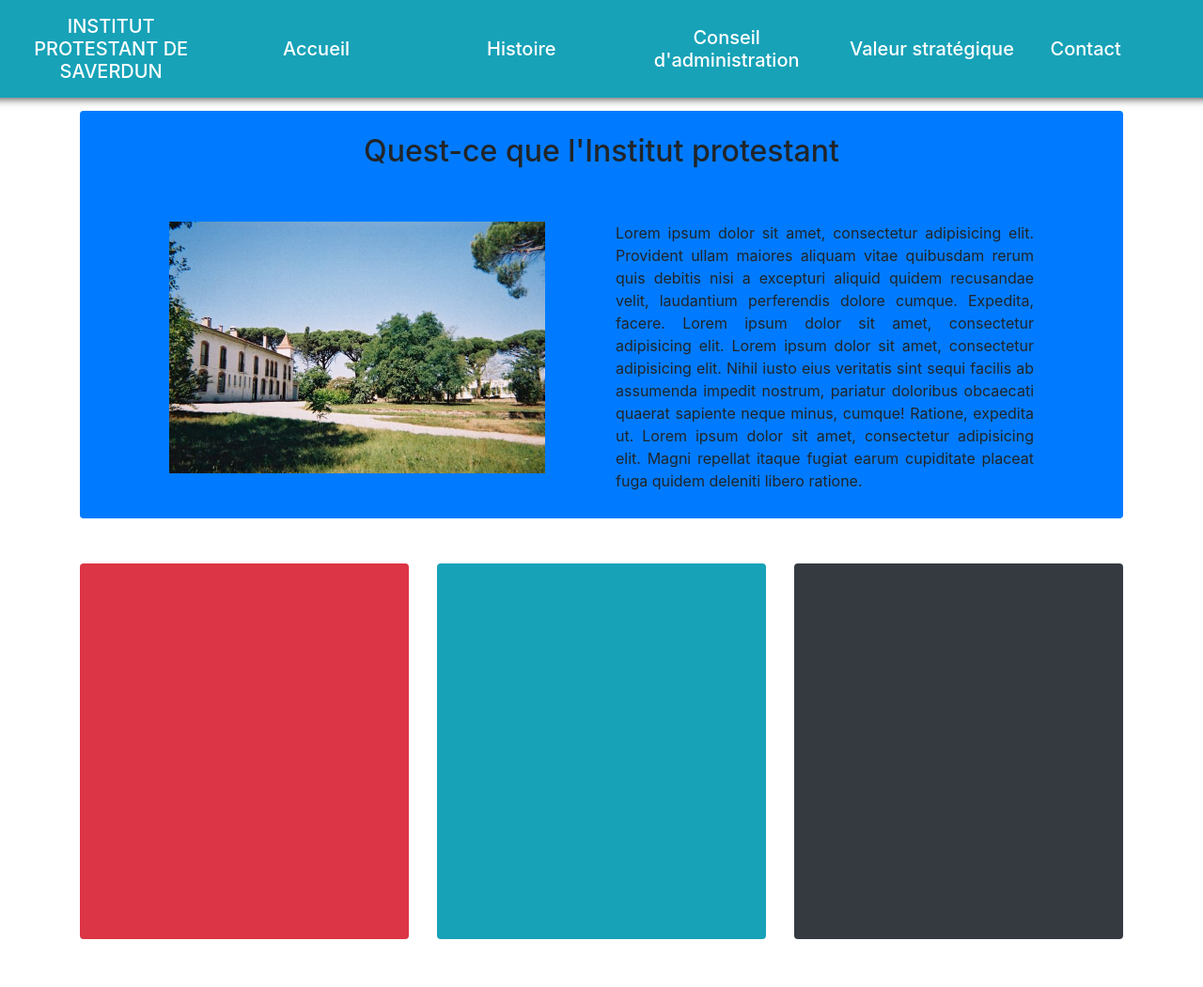
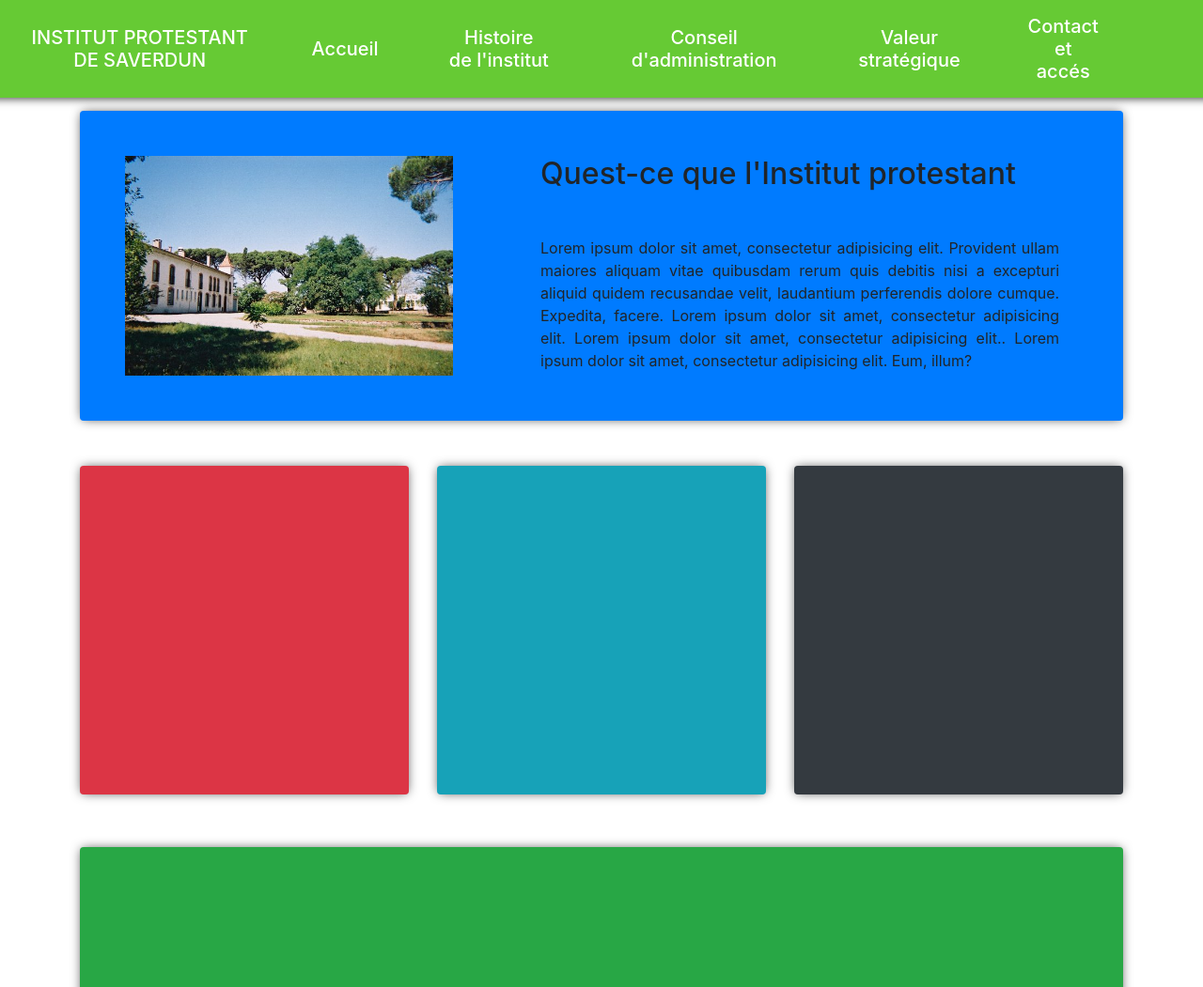
Before and after one commit to PLoraine/Institut-protestant-saverdun, a plain HTML site: page index.html in a window 1280 px wide. Shown: the top 1051 px of the page at 94% size. Drawn offline with nearby package versions, Linux system fonts and the light colour scheme.

Commit message:
Modif majeur du footer et modif mineur du header

```diff
--- a/app.js
+++ b/app.js
@@ -0,0 +1 @@
+$(".ct-f").load("header.html");
--- a/css/header_footer.css
+++ b/css/header_footer.css
@@ -1,4 +1,5 @@
-body,html {
+body,
+html {
     margin: 0;
     overflow-x: hidden;
 }
@@ -7,17 +8,22 @@ body,html {
     align-items: center;
     -webkit-box-shadow: 0 1px 9px 0 rgba(0, 0, 0, 0.75);
     -moz-box-shadow: 0 1px 9px 0 rgba(0, 0, 0, 0.75);
+    background-color: #66CA34FF;
     box-shadow: 0 1px 9px 0 rgba(0, 0, 0, 0.75);
     display: flex;
     z-index: 1;
 }
 
-#contenu {
-    margin-top: 70px;
+a,
+a:hover,
+a:visited,
+a:active {
+    color: #FFFFFFFF;
+    text-decoration: none;
 }
 
 #footer {
-    background-color: #1DC9E1FF;
+    background-color: #71C13DFF;
     bottom: 0;
     -webkit-box-shadow: 0 -1px 5px 0 rgba(0, 0, 0, 0.55);
     -moz-box-shadow: 0 -1px 5px 0 rgba(0, 0, 0, 0.55);
@@ -32,3 +38,12 @@ body,html {
     height: 64px;
     width: 64px;
 }
+
+@media (max-width: 576px) {
+    #propos {
+        text-align: center;
+    }
+    #contact {
+        margin-top: 0 !important;
+    }
+}
--- a/css/index.css
+++ b/css/index.css
@@ -1,3 +1,13 @@
-.exemple {
-	height: 400px;
+.shadow {
+    -webkit-box-shadow: 0 0 12px -2px rgba(0, 0, 0, 0.75);
+    -moz-box-shadow: 0 0 12px -2px rgba(0, 0, 0, 0.75);
+    box-shadow: 0 0 12px -2px rgba(0, 0, 0, 0.75);
 }
+
+.section, .carte {
+	height: 350px;
+}
+
+#contenu {
+    margin-top: 70px;
+}
--- a/index.html
+++ b/index.html
@@ -12,96 +12,95 @@
 
 <body>
     <div class="container-fluid">
-        <div class="row text-center h5 text-white bg-info fixed-top pb-3 pt-3" id="header">
-            <div class="col-xl-2 ml-4">
-                <span>INSTITUT PROTESTANT DE SAVERDUN</span>
+        <div class="row text-center h5 text-white fixed-top pb-3 pt-3" id="header">
+            <div class="col-xl-3">
+                <a href="index.html"><span>INSTITUT PROTESTANT<br>DE SAVERDUN</span></a>
             </div>
-            <div class="col-xl-2">
-                <span>Accueil</span>
+            <div class="col-xl-1 d-none d-sm-block">
+                <a href="index.html"><span>Accueil</span></a>
             </div>
-            <div class="col-xl-2">
-                <span>Histoire</span>
+            <div class="col-xl-2 d-none d-sm-block">
+                <a href="#"><span>Histoire<br>de l'institut</span></a>
             </div>
-            <div class="col-xl-2">
-                <span>Conseil d'administration</span>
+            <div class="col-xl-2 d-none d-sm-block">
+                <a href="#"><span>Conseil d'administration</span></a>
             </div>
-            <div class="col-xl-2">
-                <span>Valeur stratégique</span>
+            <div class="col-xl-2 d-none d-sm-block">
+                <a href="#"><span>Valeur<br>stratégique</span></a>
             </div>
-            <div class="col-xl-1">
-                <span>Contact</span>
+            <div class="col-xl-1 d-none d-sm-block">
+                <a href="#"><span>Contact<br>et accés</span></a>
             </div>
         </div>
+
+
+
         <div class="container">
             <div class="row" id="contenu">
                 <div class="col-xl-12">
-                    <div class="bg-primary mt-5 rounded">
+                    <div class="bg-primary mt-5 rounded shadow">
                         <div class="row">
-                            <div class="col-xl-12 mt-4 text-center">
-                                <h2>Quest-ce que l'Institut protestant</h2>
+                            <div class="col-xl-5">
+                                <img src="images/institut.jpg" class="img-fluid p-5">
                             </div>
-                        </div>
-                        <div class="row">
-                            <div class="col-xl-1"></div>
-                            <div class="col-xl-5">
-                                <img src="images/institut.jpg" width="400" height="301" class="img-fluid mt-5 mb-5">
+                            <div class="col-xl-7 mt-5">
+                                <div class="col-xl-11">
+                                    <h2>Quest-ce que l'Institut protestant</h2>
+                                    <p class="text-justify mt-5">Lorem ipsum dolor sit amet, consectetur adipisicing elit. Provident ullam maiores aliquam vitae quibusdam rerum quis debitis nisi a excepturi aliquid quidem recusandae velit, laudantium perferendis dolore cumque. Expedita, facere. Lorem ipsum dolor sit amet, consectetur adipisicing elit. Lorem ipsum dolor sit amet, consectetur adipisicing elit.. Lorem ipsum dolor sit amet, consectetur adipisicing elit. Eum, illum?</p>
+                                </div>
                             </div>
-                            <div class="col-xl-5 mt-5">
-                                <p class="text-justify">Lorem ipsum dolor sit amet, consectetur adipisicing elit. Provident ullam maiores aliquam vitae quibusdam rerum quis debitis nisi a excepturi aliquid quidem recusandae velit, laudantium perferendis dolore cumque. Expedita, facere. Lorem ipsum dolor sit amet, consectetur adipisicing elit. Lorem ipsum dolor sit amet, consectetur adipisicing elit. Nihil iusto eius veritatis sint sequi facilis ab assumenda impedit nostrum, pariatur doloribus obcaecati quaerat sapiente neque minus, cumque! Ratione, expedita ut. Lorem ipsum dolor sit amet, consectetur adipisicing elit. Magni repellat itaque fugiat earum cupiditate placeat fuga quidem deleniti libero ratione.</p>
-                            </div>
-                            <div class="col-xl-1"></div>
                         </div>
                     </div>
                 </div>
             </div>
             <div class="row">
                 <div class="col-xl-4">
-                    <div class="bg-danger mt-5 mb-5 rounded exemple">
+                    <div class="bg-danger mt-5 mb-5 rounded shadow section">
                     </div>
                 </div>
                 <div class="col-xl-4">
-                    <div class="bg-info mt-5 mb-5 rounded exemple">
+                    <div class="bg-info mt-5 mb-5 rounded shadow section">
                     </div>
                 </div>
                 <div class="col-xl-4">
-                    <div class="bg-dark mt-5 mb-5 rounded exemple">
+                    <div class="bg-dark mt-5 mb-5 rounded shadow section">
                     </div>
                 </div>
             </div>
             <div class="row">
                 <div class="col-xl-12">
-                    <div class="bg-success mt-2 mb-5 rounded exemple">
+                    <div class="bg-success mt-2 mb-5 rounded shadow carte">
                     </div>
                 </div>
             </div>
         </div>
+
+
+
         <div class="row" id="footer">
             <div class="col-xl-1"></div>
-            <div class="col-xl-5">
-                <p class="h3 mt-4 font-weight-normal">
-                    A propos de nous
+            <div class="col-xl-6">
+                <p class="h6 mt-4 font-weight-normal text-white" id="propos">
+                    <i>A propos de nous</i>
                     <br>
-                    <br> Raison social : INSTITUT PROTESTANT DE SAVERDUN
-                    <br> Statut : Fondation
-                    <br> N°FINESS 090000076
-                    <br> N°SIREN 776 683 435
+                    <br> Raison sociale : <span class="font-weight-bold">INSTITUT PROTESTANT DE SAVERDUN</span>
+                    <br> Statut : <span class="font-weight-bold">Fondation</span>
+                    <br> N°FINESS 090000076 - N°SIREN 776 683 435
                 </p>
             </div>
-            <div class="col-xl-2"></div>
+            <div class="col-xl-1"></div>
             <div class="col-xl-3">
-                <div class="row mt-5">
-                    <div class="col-xl-12 text-center mt-5 mb-5">
-                        <button type="button" class="btn btn-lg btn-warning font-weight-bold mt-2" id="buttonContact">Nous contacter</button>
-                    </div>
+                <div class="col-xl-12 text-center mt-5 mb-5" id="contact">
+                    <button type="button" class="btn btn-lg btn-warning font-weight-bold mt-2" id="buttonContact">Contactez l'Institut</button>
                 </div>
             </div>
-            <div class="col-xl-1"></div>
         </div>
+        <div class="col-xl-2"></div>
+    </div>
     </div>
     <script src="https://code.jquery.com/jquery-3.2.1.slim.min.js" integrity="sha384-KJ3o2DKtIkvYIK3UENzmM7KCkRr/rE9/Qpg6aAZGJwFDMVNA/GpGFF93hXpG5KkN" crossorigin="anonymous"></script>
     <script src="https://cdnjs.cloudflare.com/ajax/libs/popper.js/1.12.9/umd/popper.min.js" integrity="sha384-ApNbgh9B+Y1QKtv3Rn7W3mgPxhU9K/ScQsAP7hUibX39j7fakFPskvXusvfa0b4Q" crossorigin="anonymous"></script>
     <script src="https://maxcdn.bootstrapcdn.com/bootstrap/4.0.0/js/bootstrap.min.js" integrity="sha384-JZR6Spejh4U02d8jOt6vLEHfe/JQGiRRSQQxSfFWpi1MquVdAyjUar5+76PVCmYl" crossorigin="anonymous"></script>
-    <script type="text/javascript" src="app.js"></script>
 </body>
 
 </html>
```
Also changed, not shown: images/header.html (added, +20 -0 lines).
